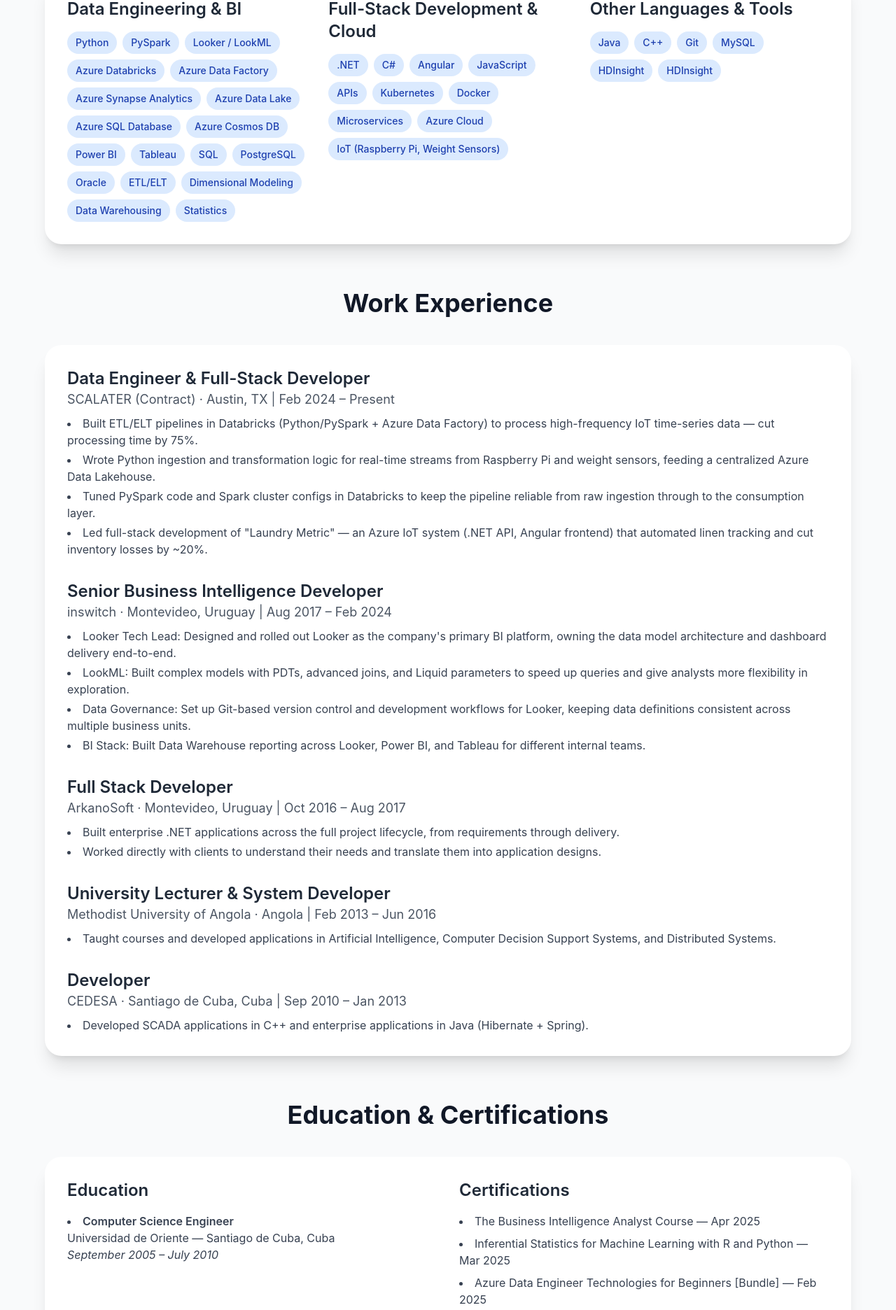
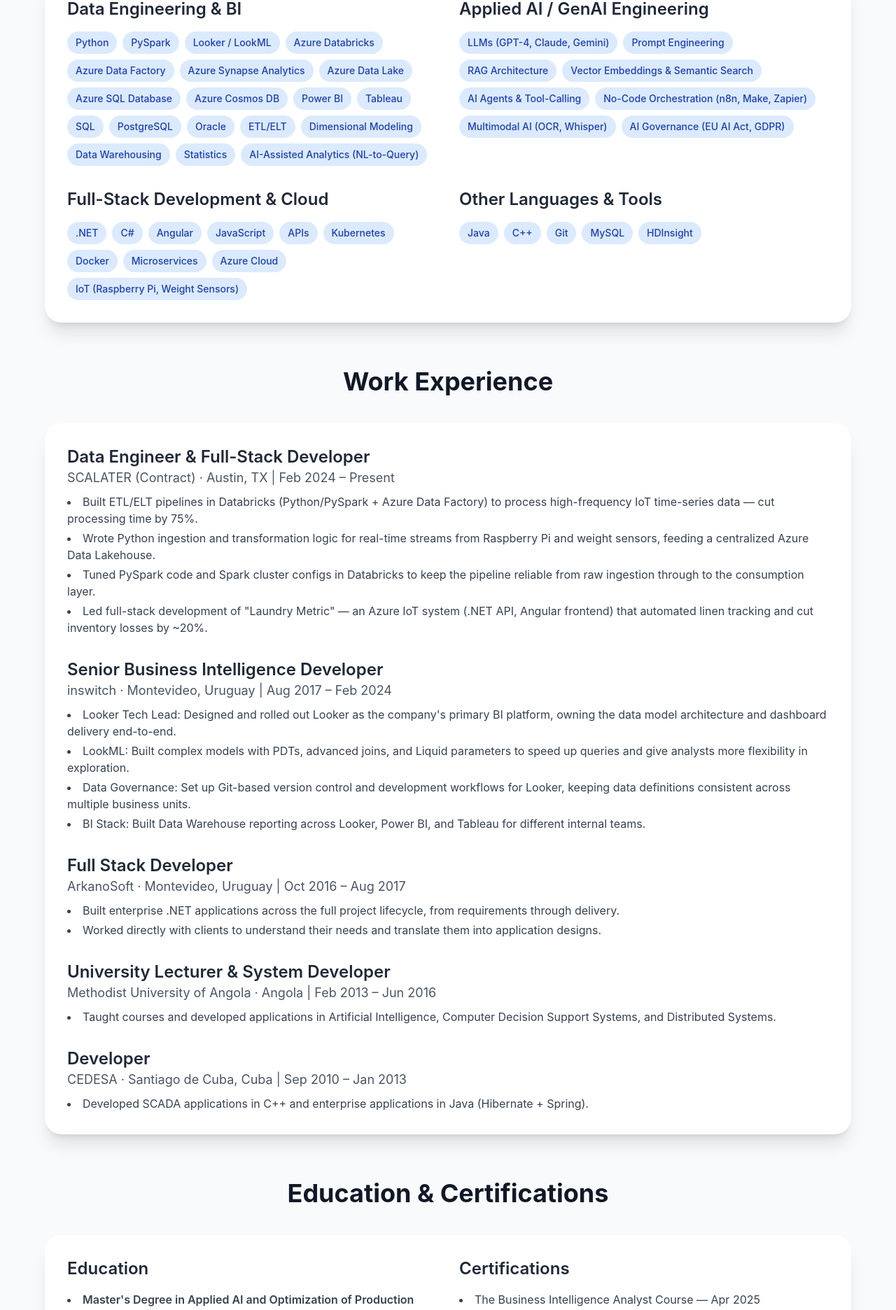
Before and after one commit to dev-hubert-torres-83hh/PersonalPortfolio, a React (Create React App) app: page / in a window 1280 px wide. Shown: the part 2020-3892 px from the top of the page at 70% size. Built offline with nearby package versions, Linux system fonts and the light colour scheme.

Commit message:
EducationCertifications

```diff
--- a/src/App.js
+++ b/src/App.js
@@ -147,14 +147,20 @@
       "Python", "PySpark", "Looker / LookML", "Azure Databricks", "Azure Data Factory",
       "Azure Synapse Analytics", "Azure Data Lake", "Azure SQL Database", "Azure Cosmos DB",
       "Power BI", "Tableau", "SQL", "PostgreSQL", "Oracle",
-      "ETL/ELT", "Dimensional Modeling", "Data Warehousing", "Statistics"
+      "ETL/ELT", "Dimensional Modeling", "Data Warehousing", "Statistics", "AI-Assisted Analytics (NL-to-Query)"
+    ],
+    "Applied AI / GenAI Engineering": [
+      "LLMs (GPT-4, Claude, Gemini)", "Prompt Engineering", "RAG Architecture",
+      "Vector Embeddings & Semantic Search", "AI Agents & Tool-Calling",
+      "No-Code Orchestration (n8n, Make, Zapier)", "Multimodal AI (OCR, Whisper)",
+      "AI Governance (EU AI Act, GDPR)"
     ],
     "Full-Stack Development & Cloud": [
       ".NET", "C#", "Angular", "JavaScript", "APIs", "Kubernetes", "Docker",
       "Microservices", "Azure Cloud", "IoT (Raspberry Pi, Weight Sensors)"
     ],
     "Other Languages & Tools": [
-      "Java", "C++", "Git", "MySQL", "HDInsight", "HDInsight"
+      "Java", "C++", "Git", "MySQL", "HDInsight"
     ]
   };
 
@@ -164,7 +170,7 @@
         Technical Skills
       </h2>
       <div className="bg-white p-8 rounded-3xl shadow-xl max-w-6xl mx-auto">
-        <div className="grid grid-cols-1 md:grid-cols-2 lg:grid-cols-3 gap-8">
+        <div className="grid grid-cols-1 md:grid-cols-2 gap-8">
           {Object.entries(skillsData).map(([category, skills]) => (
             <div key={category}>
               <h3 className="text-2xl font-semibold text-gray-800 mb-4">{category}</h3>
@@ -266,6 +272,12 @@
 function EducationCertifications() {
   const educationData = [
     {
+      degree: "Master's Degree in Applied AI and Optimization of Production Processes, Artificial Intelligence",
+      university: "Visual Business School",
+      location: "",
+      dates: "April 2026 – October 2026",
+    },
+    {
       degree: "Computer Science Engineer",
       university: "Universidad de Oriente",
       location: "Santiago de Cuba, Cuba",
@@ -297,7 +309,7 @@
             {educationData.map((edu, index) => (
               <li key={index}>
                 <strong className="font-semibold">{edu.degree}</strong><br />
-                {edu.university} — {edu.location}<br />
+                {edu.location ? `${edu.university} — ${edu.location}` : edu.university}<br />
                 <em>{edu.dates}</em>
               </li>
             ))}
```
